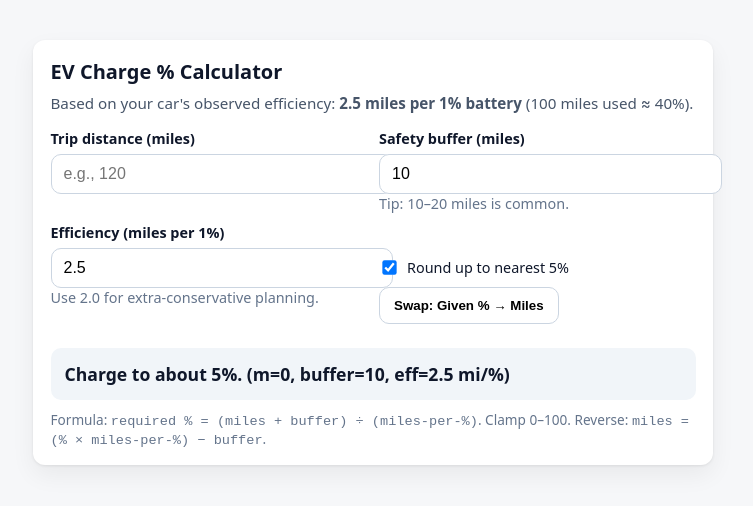
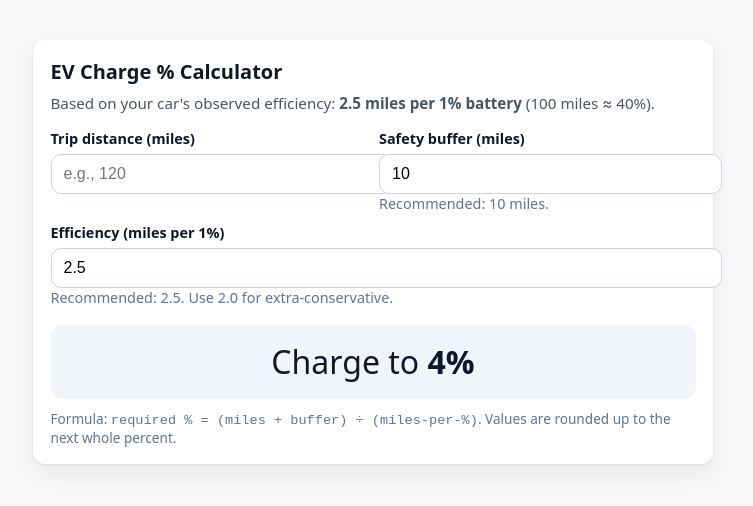
Before and after one commit to wlord1/evchargecalculator, a plain HTML site: page index.html in a window 1280 px wide. Shown: the whole page, without its empty margins (267-1020 px from the left). Drawn offline with Linux system fonts and the light colour scheme.

Commit message:
Update index.html

```diff
--- a/index.html
+++ b/index.html
@@ -1,10 +1,15 @@
-
 <!DOCTYPE html>
 <html lang="en">
 <head>
 <meta charset="utf-8">
 <meta name="viewport" content="width=device-width,initial-scale=1">
 <title>EV Charge % Calculator</title>
+
+<!-- iPhone PWA polish (optional but nice) -->
+<meta name="apple-mobile-web-app-capable" content="yes">
+<meta name="apple-mobile-web-app-title" content="EV % Calc">
+<meta name="theme-color" content="#ffffff">
+
 <style>
   :root {
     --pad: 14px;
@@ -62,38 +67,31 @@
   .row { margin: 10px 0; }
   .muted { color: #64748b; font-size: 0.9rem; }
   .result {
-    margin-top: 14px;
-    padding: 14px;
+    margin-top: 18px;
+    padding: 18px;
     background: #f1f5f9;
-    border-radius: 10px;
-    font-weight: 700;
-    font-size: 1.1rem;
+    border-radius: 12px;
+    text-align: center;
+  }
+  .result .big {
+    font-size: 2rem;           /* larger on iPhone */
+    line-height: 1.2;
+  }
+  .result .big strong {
+    font-weight: 800;
   }
   .footer {
     margin-top: 10px;
     font-size: 0.85rem;
     color: #64748b;
   }
-  .inline { display: flex; align-items: center; gap: 8px; }
-  .inline input[type="checkbox"] { transform: scale(1.1); }
-  .btn {
-    display: inline-block;
-    margin-top: 10px;
-    padding: 10px 14px;
-    border-radius: 10px;
-    border: 1px solid #cbd5e1;
-    background: #fff;
-    cursor: pointer;
-    font-weight: 600;
-  }
-  .btn:active { transform: translateY(1px); }
 </style>
 </head>
 <body>
   <div class="wrap">
     <div class="card">
       <h1>EV Charge % Calculator</h1>
-      <p class="sub">Based on your car's observed efficiency: <strong>2.5 miles per 1% battery</strong> (100 miles used ≈ 40%).</p>
+      <p class="sub">Based on your car's observed efficiency: <strong>2.5 miles per 1% battery</strong> (100 miles ≈ 40%).</p>
 
       <div class="grid">
         <div>
@@ -103,7 +101,7 @@
         <div>
           <label for="buffer">Safety buffer (miles)</label>
           <input type="number" id="buffer" value="10" min="0" step="1">
-          <div class="muted">Tip: 10–20 miles is common.</div>
+          <div class="muted">Recommended: 10 miles.</div>
         </div>
       </div>
 
@@ -111,22 +109,16 @@
         <div>
           <label for="mppercent">Efficiency (miles per 1%)</label>
           <input type="number" id="mppercent" value="2.5" min="0.1" step="0.1">
-          <div class="muted">Use 2.0 for extra-conservative planning.</div>
-        </div>
-        <div class="row">
-          <label>&nbsp;</label>
-          <div class="inline">
-            <input type="checkbox" id="round5" checked>
-            <label for="round5" style="margin:0;font-weight:500;">Round up to nearest 5%</label>
-          </div>
-          <button class="btn" id="swap">Swap: Given % → Miles</button>
+          <div class="muted">Recommended: 2.5. Use 2.0 for extra-conservative.</div>
         </div>
       </div>
 
-      <div class="result" id="out">Enter miles to see required %.</div>
+      <div class="result" id="out">
+        <span class="big">Charge to <strong id="pct">--%</strong></span>
+      </div>
+
       <div class="footer">
-        Formula: <code>required % = (miles + buffer) ÷ (miles-per-%)</code>. Clamp 0–100.
-        Reverse: <code>miles = (% × miles-per-%) − buffer</code>.
+        Formula: <code>required % = (miles + buffer) ÷ (miles-per-%)</code>. Values are rounded up to the next whole percent.
       </div>
     </div>
   </div>
@@ -136,61 +128,29 @@
   const miles = document.getElementById('miles');
   const buffer = document.getElementById('buffer');
   const mppercent = document.getElementById('mppercent');
-  const round5 = document.getElementById('round5');
+  const pctOut = document.getElementById('pct');
   const out = document.getElementById('out');
-  const swap = document.getElementById('swap');
 
   function clamp(x, a, b){ return Math.max(a, Math.min(b, x)); }
-  function roundUp5(x){ return Math.ceil(x / 5) * 5; }
 
   function compute(){
     const m = Number(miles.value || 0);
     const buf = Number(buffer.value || 0);
     const eff = Number(mppercent.value || 2.5);
-    if (eff <= 0) { out.textContent = "Efficiency must be > 0."; return; }
+    if (eff <= 0) {
+      pctOut.textContent = "--%";
+      out.setAttribute('aria-label', 'Efficiency must be greater than zero');
+      return;
+    }
 
-    let pct = (m + buf) / eff; // percent required
-    if (round5.checked) pct = roundUp5(pct);
+    let pct = (m + buf) / eff;   // percent required
+    pct = Math.ceil(pct);        // round up to whole percent
     pct = clamp(pct, 0, 100);
 
-    const note = (pct === 100) ? " (max charge reached)" : "";
-    out.textContent = `Charge to about ${pct.toFixed(0)}%${note}.  (m=${m}, buffer=${buf}, eff=${eff} mi/%)`;
+    pctOut.textContent = pct + "%";
   }
 
-  function computeReverse(){
-    const p = Number(miles.value || 0); // here we reuse the "miles" box to enter a %
-    const buf = Number(buffer.value || 0);
-    const eff = Number(mppercent.value || 2.5);
-    if (eff <= 0) { out.textContent = "Efficiency must be > 0."; return; }
-    const milesOut = (p * eff) - buf;
-    out.textContent = `With ${p}% you can plan ~${Math.max(0, milesOut).toFixed(0)} miles.`;
-  }
-
-  // Live updates
-  [miles, buffer, mppercent, round5].forEach(el => el.addEventListener('input', compute));
-
-  // Swap mode for quick reverse calc
-  let reverse = false;
-  swap.addEventListener('click', () => {
-    reverse = !reverse;
-    if (reverse){
-      document.querySelector('label[for="miles"]').textContent = "Battery % available";
-      miles.placeholder = "e.g., 55";
-      out.textContent = "Enter % to see miles.";
-      swap.textContent = "Swap: Given miles → Required %";
-      [miles, buffer, mppercent, round5].forEach(el => el.removeEventListener('input', compute));
-      [miles, buffer, mppercent].forEach(el => el.addEventListener('input', computeReverse));
-      round5.disabled = true;
-    } else {
-      document.querySelector('label[for="miles"]').textContent = "Trip distance (miles)";
-      miles.placeholder = "e.g., 120";
-      out.textContent = "Enter miles to see required %.";
-      swap.textContent = "Swap: Given % → Miles";
-      [miles, buffer, mppercent].forEach(el => el.removeEventListener('input', computeReverse));
-      [miles, buffer, mppercent, round5].forEach(el => el.addEventListener('input', compute));
-      round5.disabled = false;
-    }
-  });
+  [miles, buffer, mppercent].forEach(el => el.addEventListener('input', compute));
 
   // Init
   compute();
```
